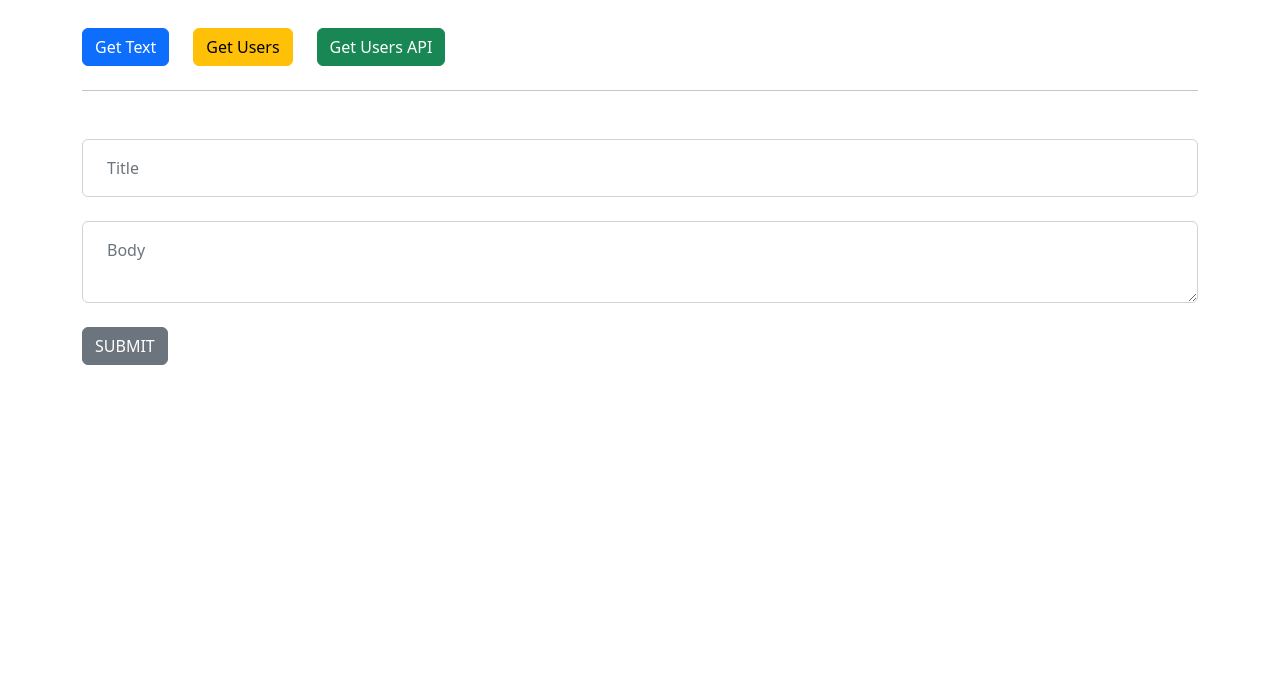
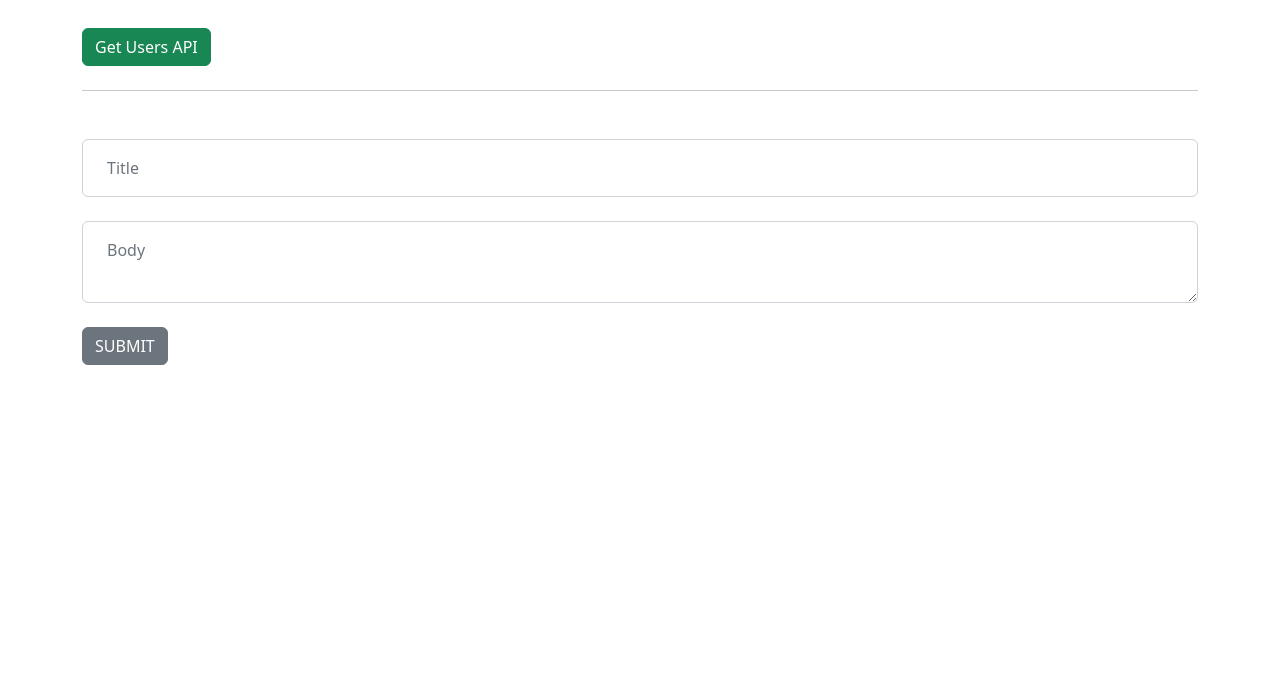
Before and after one commit to kawsersimanto/fetch-api, a plain HTML site: page index.html in a window 1280 px wide. Shown: the part 111-800 px from the top of the page. Drawn offline with nearby package versions, Linux system fonts and the light colour scheme.

Commit message:
Update index.html

```diff
--- a/index.html
+++ b/index.html
@@ -16,8 +16,6 @@
     <div class="container">
       <h1 class="display-4 text-center mt-4 mb-5">Fetch API SandBox</h1>
       <div class="d-flex align-items-center mt-5 mb-4">
-        <button class="btn btn-primary" id="getText">Get Text</button>
-        <button class="btn btn-warning mx-4" id="getUsers">Get Users</button>
         <button class="btn btn-success" id="getPosts">Get Users API</button>
       </div>
       <hr />
```
